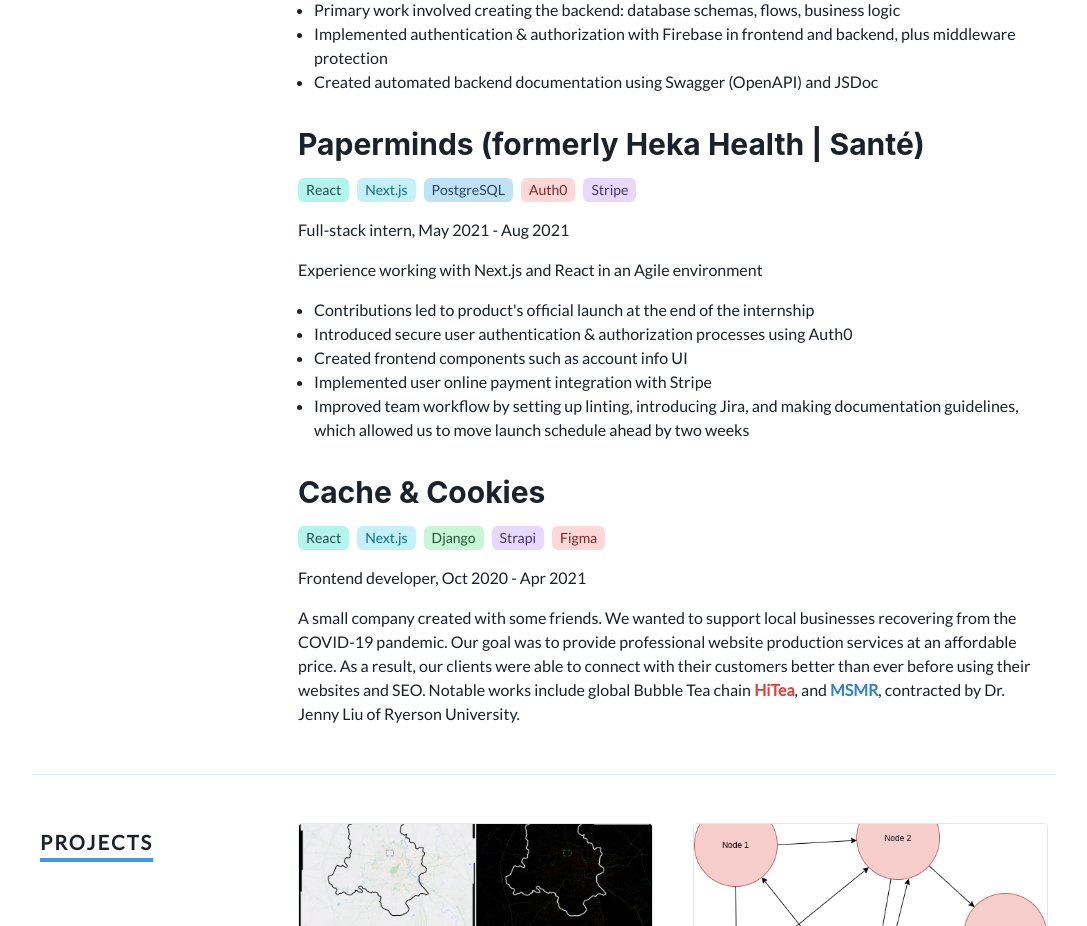
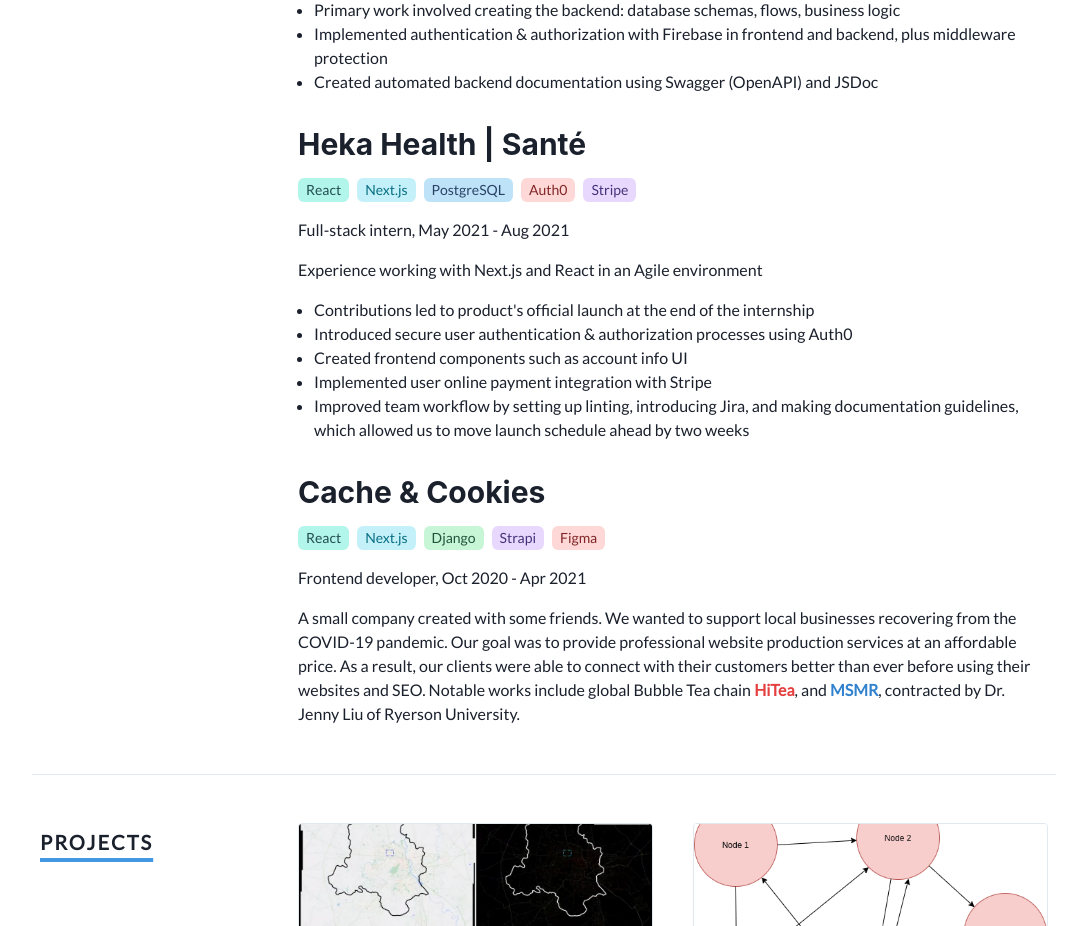
Before and after one commit to wx02shi/personal-website, a Next.js app: page / in a window 1280 px wide. Shown: the part 2020-2946 px from the top of the page, without its empty margins (96-1183 px from the left). Built offline with nearby package versions, Linux system fonts and the light colour scheme.

Commit message:
Update Experience.js

```diff
--- a/components/Experience.js
+++ b/components/Experience.js
@@ -107,7 +107,7 @@
   <VStack align="start" spacing={4}>
     <Heading align="left" size="lg">
       <Link href="https://mypaperminds.com" isExternal>
-        Paperminds (formerly Heka Health | Santé)
+        Heka Health | Santé
       </Link>
     </Heading>
     <HStack>
```
